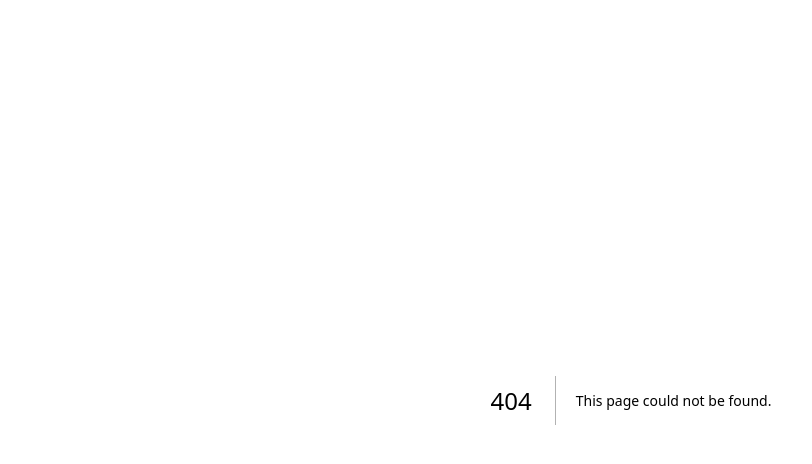
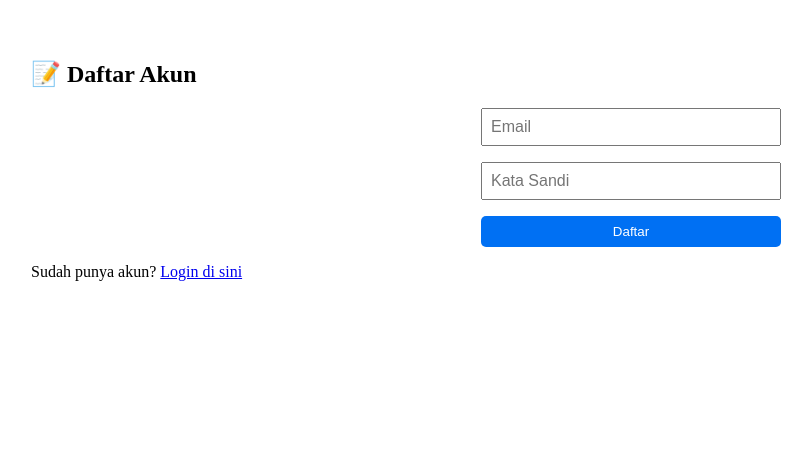
Before and after one commit to BAYRESTORE/restore-old-photos-bay, a Next.js app: page /register in a window 1280 px wide. Before the commit this address had no page. Shown: the top 464 px of the page, without its empty margins (9-821 px from the left). Built offline with nearby package versions, Linux system fonts and the light colour scheme.

Commit message:
Create register.js

```diff
--- /dev/null
+++ b/pages/register.js
@@ -0,0 +1,43 @@
+// pages/register.js
+import { useState } from 'react';
+import Link from 'next/link';
+
+export default function Register() {
+  const [email, setEmail] = useState('');
+  const [password, setPassword] = useState('');
+
+  const handleSubmit = (e) => {
+    e.preventDefault();
+    alert(`Akun didaftarkan: ${email}`);
+  };
+
+  return (
+    <div style={{ padding: '2rem' }}>
+      <h2>📝 Daftar Akun</h2>
+      <form onSubmit={handleSubmit} style={formStyle}>
+        <input
+          type="email"
+          placeholder="Email"
+          required
+          value={email}
+          onChange={(e) => setEmail(e.target.value)}
+          style={inputStyle}
+        />
+        <input
+          type="password"
+          placeholder="Kata Sandi"
+          required
+          value={password}
+          onChange={(e) => setPassword(e.target.value)}
+          style={inputStyle}
+        />
+        <button type="submit" style={buttonStyle}>Daftar</button>
+      </form>
+      <p>Sudah punya akun? <Link href="/login">Login di sini</Link></p>
+    </div>
+  );
+}
+
+const formStyle = { display: 'flex', flexDirection: 'column', gap: '1rem', maxWidth: '300px', margin: 'auto' };
+const inputStyle = { padding: '0.5rem', fontSize: '1rem' };
+const buttonStyle = { padding: '0.5rem', background: '#0070f3', color: '#fff', border: 'none', borderRadius: '5px' };
```
